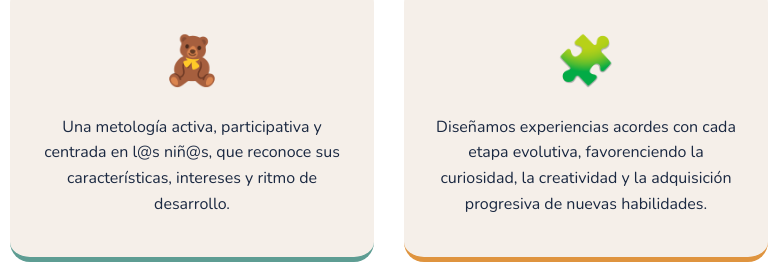
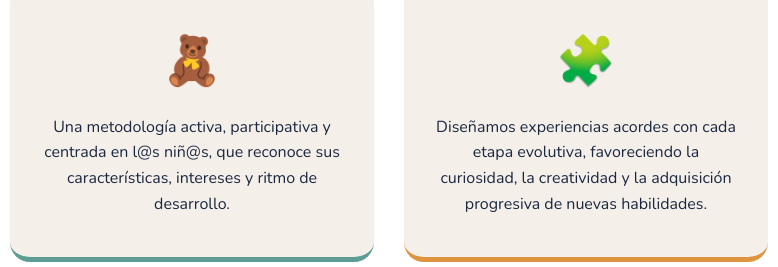
Before and after one commit to Limber-Rodriguez-Rojas/dejando-huella-final, a plain HTML site: page index.html in a window 1280 px wide. Shown: the part 1327-1594 px from the top of the page, 54-832 px from the left. Drawn offline with nearby package versions, Linux system fonts and the light colour scheme.

Commit message:
Update index.html

```diff
--- a/index.html
+++ b/index.html
@@ -329,12 +329,12 @@
             <div class="tarjeta">
                 <div class="tarjeta-icono">🧸</div>
                 <h3></h3>
-                <p>Una metología activa, participativa y centrada en l@s niñ@s, que reconoce sus características, intereses y ritmo de desarrollo.</p>
+                <p>Una metodología activa, participativa y centrada en l@s niñ@s, que reconoce sus características, intereses y ritmo de desarrollo.</p>
             </div>
             <div class="tarjeta">
                 <div class="tarjeta-icono">🧩</div>
                 <h3></h3>
-                <p>Diseñamos experiencias acordes con cada etapa evolutiva, favorenciendo la curiosidad, la creatividad y la adquisición progresiva de nuevas habilidades.</p>
+                <p>Diseñamos experiencias acordes con cada etapa evolutiva, favoreciendo la curiosidad, la creatividad y la adquisición progresiva de nuevas habilidades.</p>
             </div>
             <div class="tarjeta">
                 <div class="tarjeta-icono">🧠</div>
```
